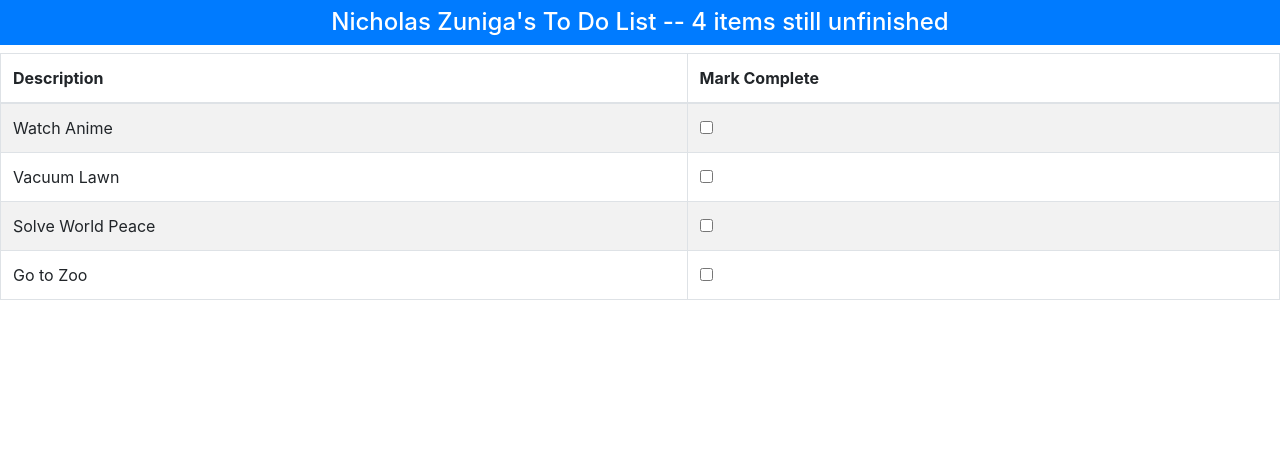
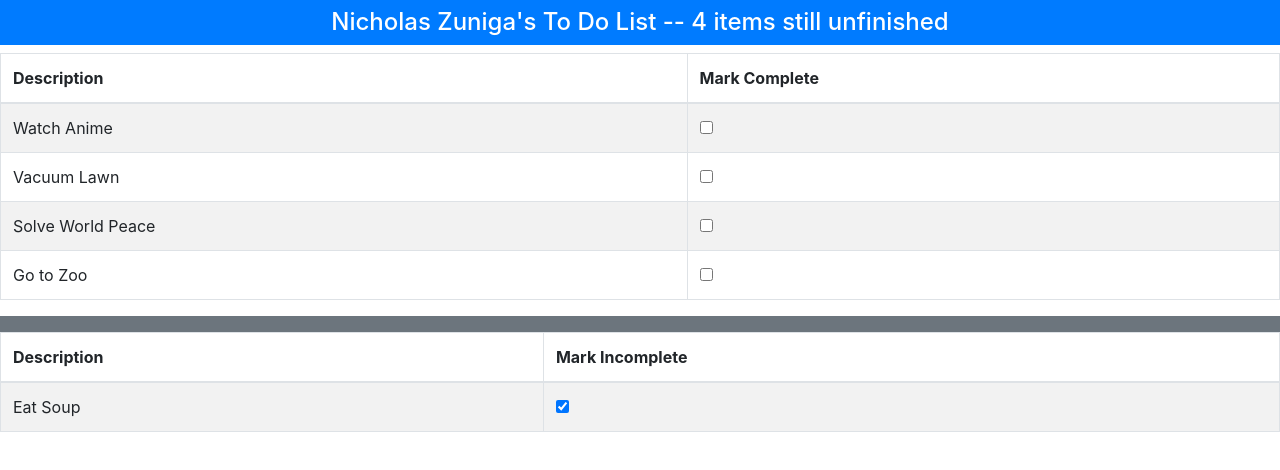
Before and after one commit to NicholasZuniga/todo, a React (Create React App) app: page / in a window 1280 px wide. Shown: the top 470 px of the page. Built offline with nearby package versions, Linux system fonts and the light colour scheme.

Commit message:
completed features 6 and 7

```diff
--- a/src/App.js
+++ b/src/App.js
@@ -75,6 +75,22 @@ export default class App extends Component{
         </tbody>
       </table>
 
+      <div className="bg-secondary text-white text-center p-2">
+
+
+      </div>
+
+          {/*Features 6 and 7 */}
+    <table className="table table-striped table-bordered">
+        <thead>
+          <th>Description</th>
+          <th>Mark Incomplete</th>
+        </thead>
+        <tbody>
+          {this.todoTableRows(true)}
+        </tbody>
+      </table>
+
   </div>
 
 }//End Class
```
